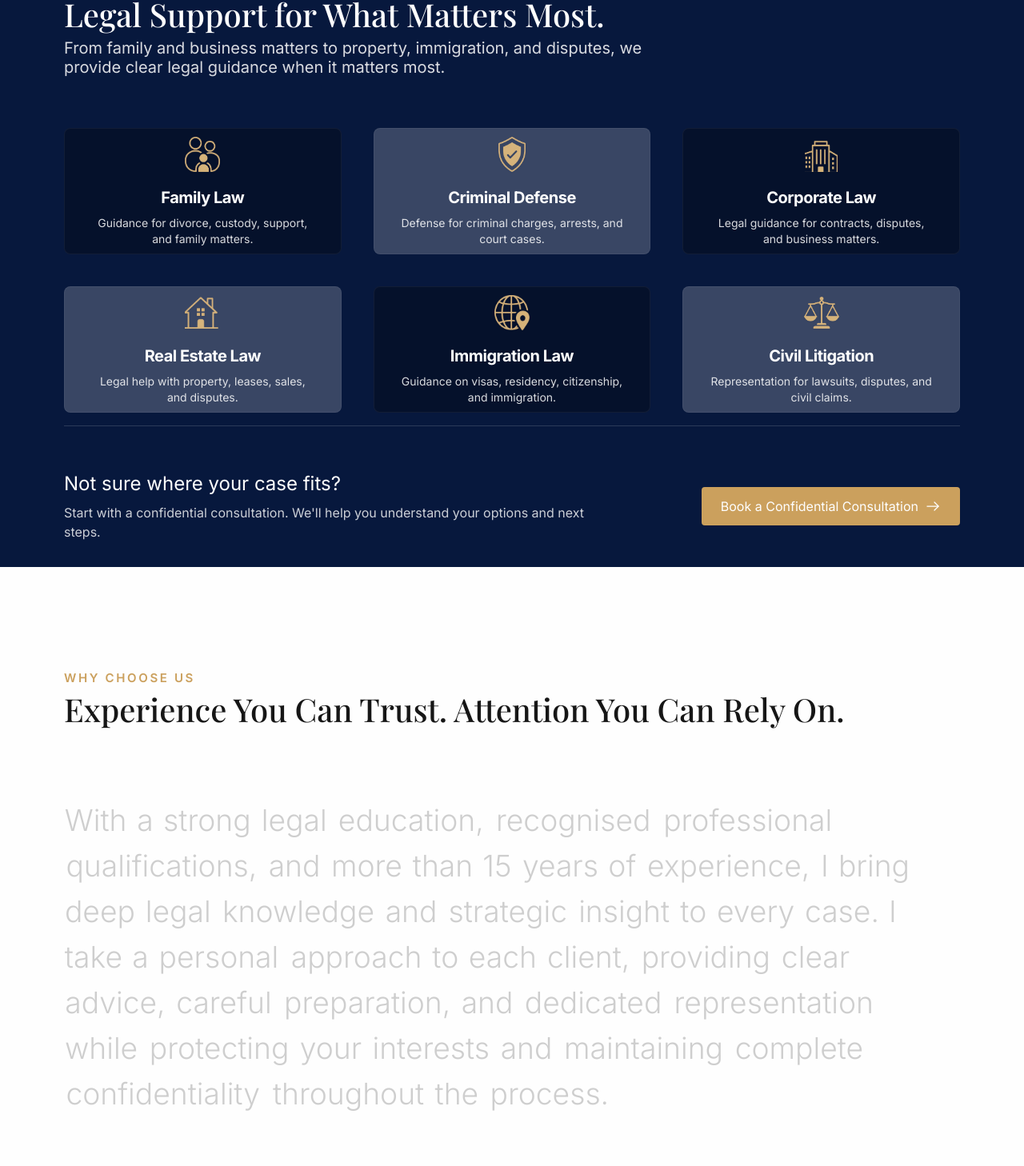
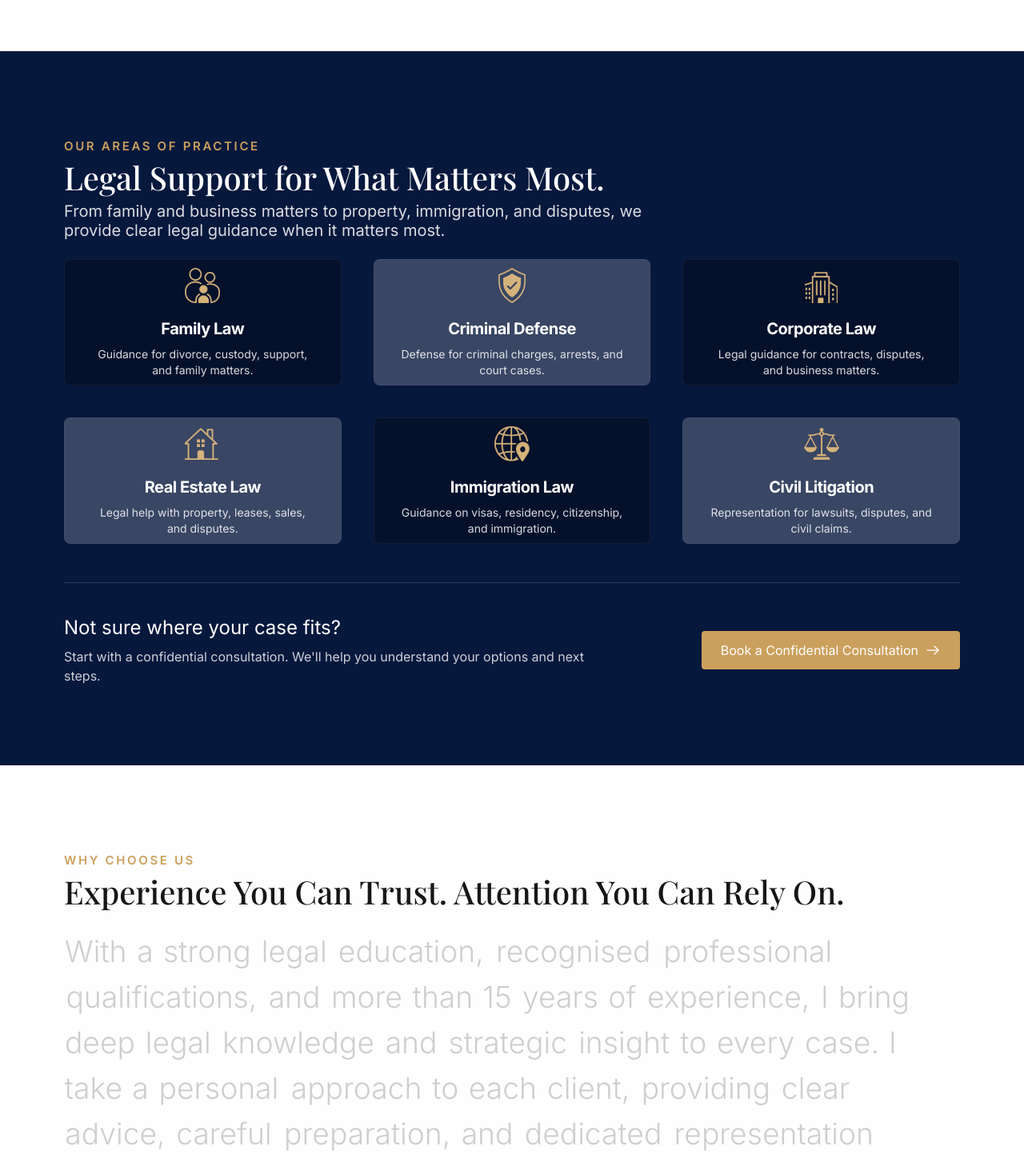
Before and after one commit to mahdidesignerrr/james-carter-lawyer, a Next.js app: page / in a window 1280 px wide. Shown: the part 1776-3234 px from the top of the page at 80% size. Built offline with nearby package versions, Linux system fonts and the light colour scheme; a web font is replaced by a local one.

Commit message:
style(layout): harmonize section vertical rhythm and paddings to match Figma design specifications

```diff
--- a/src/presentation/components/atoms/SectionHeading.tsx
+++ b/src/presentation/components/atoms/SectionHeading.tsx
@@ -48,7 +48,7 @@ export const SectionHeading: React.FC<SectionHeadingProps> = ({
   };
 
   return (
-    <div className={`flex flex-col ${alignClass} w-full pb-6 sm:pb-8 lg:pb-10 ${className}`}>
+    <div className={`flex flex-col ${alignClass} w-full pb-6 sm:pb-7 lg:pb-8 ${className}`}>
       {badge && (
         <div className="py-1 lg:py-1.5">
           <span className="font-sans font-semibold text-xs sm:text-sm lg:text-[15px] text-[#cba05d] tracking-[2.64px] uppercase select-none">
--- a/src/presentation/components/organisms/AttorneyProfileSection.tsx
+++ b/src/presentation/components/organisms/AttorneyProfileSection.tsx
@@ -10,7 +10,7 @@ export const AttorneyProfileSection: React.FC = () => {
   const { scrollTo } = useScrollNavigation();
 
   return (
-    <section id="attorney" className="bg-[#fefefe] scroll-mt-20 sm:scroll-mt-24 lg:scroll-mt-28 py-20 sm:py-24 lg:py-32">
+    <section id="attorney" className="bg-[#fefefe] scroll-mt-20 sm:scroll-mt-24 lg:scroll-mt-28 py-16 sm:py-20 lg:py-[100px]">
       <div className="max-w-[1440px] mx-auto px-6 sm:px-12 lg:px-[80px]">
         <div className="grid grid-cols-1 lg:grid-cols-12 gap-10 lg:gap-14 xl:gap-20 items-center">
           {/* Portrait Column: Figma Node 550:1317 (w-[572px] h-[824px] rounded-[8px]) */}
--- a/src/presentation/components/organisms/ConsultationSection.tsx
+++ b/src/presentation/components/organisms/ConsultationSection.tsx
@@ -36,7 +36,7 @@ export const ConsultationSection: React.FC = () => {
       {/* Main Container constrained to Figma 1440px architecture */}
       <div className="relative z-10 max-w-[1440px] mx-auto grid grid-cols-1 lg:grid-cols-2">
         {/* Left Column: White Side (Figma Node 522:767) */}
-        <div className="bg-white flex flex-col justify-between py-20 sm:py-24 lg:py-28 px-6 sm:px-12 lg:px-16 xl:px-20">
+        <div className="bg-white flex flex-col justify-between py-16 sm:py-20 lg:py-[100px] px-6 sm:px-12 lg:px-16 xl:px-20">
           {/* Top Title & Narrative */}
           <div>
             <span className="font-sans font-semibold text-xs sm:text-sm lg:text-[16px] text-[#cba05d] tracking-[2.64px] uppercase select-none block">
@@ -97,7 +97,7 @@ export const ConsultationSection: React.FC = () => {
         </div>
 
         {/* Right Column: Solid Dark Navy (Figma Node 522:778) */}
-        <div className="bg-[#07183d] text-white py-20 sm:py-24 lg:py-28 px-6 sm:px-12 lg:px-16 xl:px-20 flex flex-col justify-center">
+        <div className="bg-[#07183d] text-white py-16 sm:py-20 lg:py-[100px] px-6 sm:px-12 lg:px-16 xl:px-20 flex flex-col justify-center">
           {isSubmitted ? (
             <div className="flex flex-col items-center justify-center text-center py-16 animate-in fade-in duration-300 max-w-[560px]">
               <div className="w-16 h-16 rounded-full bg-white/10 flex items-center justify-center text-[#cba05d] mb-4 border border-white/20">
--- a/src/presentation/components/organisms/FaqSection.tsx
+++ b/src/presentation/components/organisms/FaqSection.tsx
@@ -10,7 +10,7 @@ export const FaqSection: React.FC = () => {
   const { toggle, isOpen } = useFaqAccordion("faq-cost");
 
   return (
-    <section id="faq" className="bg-[#fefefe] scroll-mt-20 sm:scroll-mt-24 lg:scroll-mt-28 py-20 sm:py-24 lg:py-32">
+    <section id="faq" className="bg-[#fefefe] scroll-mt-20 sm:scroll-mt-24 lg:scroll-mt-28 py-16 sm:py-20 lg:py-[100px]">
       <div className="max-w-5xl mx-auto px-6 md:px-12">
         <SectionHeading
           badge="FAQ"
@@ -18,7 +18,7 @@ export const FaqSection: React.FC = () => {
           subtitle="Answers to common questions about consultations, case evaluation, and our legal representation."
         />
 
-        <div className="mt-8 sm:mt-12 border-t border-[#e6e8ec] rounded-lg overflow-hidden shadow-sm">
+        <div className="mt-6 sm:mt-8 lg:mt-10 border-t border-[#e6e8ec] rounded-lg overflow-hidden shadow-sm">
           {FAQ_DATA.map((item) => (
             <FaqItem
               key={item.id}
--- a/src/presentation/components/organisms/FinalCtaBanner.tsx
+++ b/src/presentation/components/organisms/FinalCtaBanner.tsx
@@ -8,9 +8,9 @@ export const FinalCtaBanner: React.FC = () => {
   const { scrollTo } = useScrollNavigation();
 
   return (
-    <section className="bg-[#fefefe] px-4 sm:px-8 lg:px-[120px] py-20 sm:py-24 lg:py-32 flex justify-center">
+    <section className="bg-[#fefefe] px-4 sm:px-8 lg:px-[120px] py-16 sm:py-20 lg:py-[100px] flex justify-center">
       {/* Container (Figma Node 522:749) - Exact 1200px max width, #030a1a background, rounded 8px */}
-      <div className="bg-[#030a1a] w-full max-w-[1200px] rounded-[8px] overflow-hidden relative px-6 py-16 sm:px-12 sm:py-20 lg:px-[120px] lg:py-[100px] flex flex-col items-center justify-center text-center shadow-2xl">
+      <div className="bg-[#030a1a] w-full max-w-[1200px] rounded-[8px] overflow-hidden relative px-6 py-12 sm:px-12 sm:py-16 lg:px-[100px] lg:py-[80px] flex flex-col items-center justify-center text-center shadow-2xl">
         {/* Decorative Golden Circles (Figma Nodes 522:764 & 522:765) */}
         <div
           aria-hidden="true"
--- a/src/presentation/components/organisms/FooterSection.tsx
+++ b/src/presentation/components/organisms/FooterSection.tsx
@@ -8,7 +8,7 @@ export const FooterSection: React.FC = () => {
   const { scrollTo } = useScrollNavigation();
 
   return (
-    <footer className="bg-[#e6e8ec] text-[#07183d] pt-20 sm:pt-24 lg:pt-[100px] px-6 sm:px-12 lg:px-8">
+    <footer className="bg-[#e6e8ec] text-[#07183d] pt-16 sm:pt-20 lg:pt-[100px] px-6 sm:px-12 lg:px-8">
       <div className="max-w-[1200px] mx-auto w-full">
         {/* Main Content (Figma Node 566:1747) */}
         <div className="flex flex-col lg:flex-row items-start justify-between gap-12 lg:gap-16 pb-[48px]">
@@ -86,7 +86,7 @@ export const FooterSection: React.FC = () => {
         </div>
 
         {/* Bottom Bar: Copyright & Advertising Disclaimer (Node 566:1748) */}
-        <div className="border-t-[0.5px] border-[#59647d] pt-6 pb-20 sm:pb-24 flex flex-col sm:flex-row items-center justify-between gap-4 font-sans font-normal text-sm sm:text-base text-[#59647d]">
+        <div className="border-t-[0.5px] border-[#59647d] pt-6 pb-16 sm:pb-20 lg:pb-[100px] flex flex-col sm:flex-row items-center justify-between gap-4 font-sans font-normal text-sm sm:text-base text-[#59647d]">
           <p className="text-center sm:text-left">
             © 2026 James Carter, Attorneys at Law. All rights reserved.
           </p>
--- a/src/presentation/components/organisms/HowItWorksSection.tsx
+++ b/src/presentation/components/organisms/HowItWorksSection.tsx
@@ -70,7 +70,7 @@ export const HowItWorksSection: React.FC = () => {
   ];
 
   return (
-    <section id="how-it-works" className="bg-[#e6e8ec] scroll-mt-20 sm:scroll-mt-24 lg:scroll-mt-28 py-20 sm:py-24 lg:py-32">
+    <section id="how-it-works" className="bg-[#e6e8ec] scroll-mt-20 sm:scroll-mt-24 lg:scroll-mt-28 py-16 sm:py-20 lg:py-[100px]">
       <div className="max-w-7xl mx-auto px-6 md:px-12 lg:px-20">
         <SectionHeading
           badge="HOW IT WORKS"
@@ -78,7 +78,7 @@ export const HowItWorksSection: React.FC = () => {
         />
 
         {/* Unified 4-Step Container Matching Figma Image 1 & Node 522:711 */}
-        <div className="bg-[#fefefe] rounded-2xl shadow-sm border border-neutral-200/90 overflow-hidden mt-8 sm:mt-12">
+        <div className="bg-[#fefefe] rounded-2xl shadow-sm border border-neutral-200/90 overflow-hidden mt-6 sm:mt-8 lg:mt-10">
           <div className="grid grid-cols-1 md:grid-cols-2 lg:grid-cols-4 divide-y md:divide-y-0 lg:divide-x divide-neutral-200/80">
             {steps.map((step) => (
               <div
--- a/src/presentation/components/organisms/IntroductionSection.tsx
+++ b/src/presentation/components/organisms/IntroductionSection.tsx
@@ -10,7 +10,7 @@ export const IntroductionSection: React.FC = () => {
   const { scrollTo } = useScrollNavigation();
 
   return (
-    <section id="introduction" className="bg-[#fefefe] scroll-mt-20 sm:scroll-mt-24 lg:scroll-mt-28 py-20 sm:py-24 lg:py-32">
+    <section id="introduction" className="bg-[#fefefe] scroll-mt-20 sm:scroll-mt-24 lg:scroll-mt-28 py-16 sm:py-20 lg:py-[100px]">
       <div className="max-w-7xl mx-auto px-4 sm:px-6 md:px-12 lg:px-20">
         {/* Desktop Side-by-Side Layout (lg and above) */}
         <div className="hidden lg:grid lg:grid-cols-2 gap-16 lg:gap-20 items-center">
--- a/src/presentation/components/organisms/PracticeAreasSection.tsx
+++ b/src/presentation/components/organisms/PracticeAreasSection.tsx
@@ -13,7 +13,7 @@ export const PracticeAreasSection: React.FC = () => {
   return (
     <section
       id="practice-areas"
-      className="bg-[#fefefe] lg:bg-[#07183d] scroll-mt-20 sm:scroll-mt-24 lg:scroll-mt-28 py-20 sm:py-24 lg:py-32 relative transition-colors duration-300"
+      className="bg-[#fefefe] lg:bg-[#07183d] scroll-mt-20 sm:scroll-mt-24 lg:scroll-mt-28 py-16 sm:py-20 lg:py-[100px] relative transition-colors duration-300"
     >
       <div className="max-w-7xl mx-auto px-4 sm:px-6 md:px-12 lg:px-20">
         {/* Section Heading with responsive theme */}
@@ -25,14 +25,14 @@ export const PracticeAreasSection: React.FC = () => {
         />
 
         {/* 6 Cards Grid: 2 columns on mobile, 3 on desktop with generous Figma gaps */}
-        <div className="grid grid-cols-1 sm:grid-cols-2 lg:grid-cols-3 gap-6 lg:gap-10 pt-6 pb-12 sm:pb-16">
+        <div className="grid grid-cols-1 sm:grid-cols-2 lg:grid-cols-3 gap-6 lg:gap-10 pt-4 pb-10 sm:pb-12">
           {PRACTICE_AREAS.map((area) => (
             <PracticeAreaCard key={area.id} area={area} />
           ))}
         </div>
 
         {/* Lets Get Started (Figma Node 522:696) - Clean unboxed callout */}
-        <div className="pt-10 sm:pt-14 flex flex-col md:flex-row md:items-center justify-between gap-6 border-t border-black/10 lg:border-white/15">
+        <div className="pt-8 sm:pt-10 flex flex-col md:flex-row md:items-center justify-between gap-6 border-t border-black/10 lg:border-white/15">
           <div className="flex flex-col items-start gap-2 max-w-2xl">
             <h4 className="font-sans font-normal text-xl sm:text-2xl lg:text-[24px] text-[#5c4f39] lg:text-[#fefefe]">
               Not sure where your case fits?
--- a/src/presentation/components/organisms/TestimonialsSection.tsx
+++ b/src/presentation/components/organisms/TestimonialsSection.tsx
@@ -12,11 +12,11 @@ export const TestimonialsSection: React.FC = () => {
   return (
     <section
       id="testimonials"
-      className="bg-[#e6e8ec] scroll-mt-20 sm:scroll-mt-24 lg:scroll-mt-28 py-20 sm:py-24 lg:py-32"
+      className="bg-[#e6e8ec] scroll-mt-20 sm:scroll-mt-24 lg:scroll-mt-28 py-16 sm:py-20 lg:py-[100px]"
     >
       <div className="max-w-[1440px] mx-auto px-6 sm:px-12 lg:px-[80px]">
         {/* Section Heading matching Figma Node 550:1445 */}
-        <div className="pb-10 sm:pb-12 lg:pb-14">
+        <div className="pb-8 sm:pb-10 lg:pb-12">
           <SectionHeading
             badge="TESTIMONIALS"
             title="Trusted by the People We Represent."
--- a/src/presentation/components/organisms/WhyChooseUsSection.tsx
+++ b/src/presentation/components/organisms/WhyChooseUsSection.tsx
@@ -55,7 +55,7 @@ export const WhyChooseUsSection: React.FC = () => {
   return (
     <section
       id="why-us"
-      className="bg-[#07183d] lg:bg-[#fefefe] scroll-mt-20 sm:scroll-mt-24 lg:scroll-mt-28 py-20 sm:py-24 lg:py-[120px] transition-colors duration-300"
+      className="bg-[#07183d] lg:bg-[#fefefe] scroll-mt-20 sm:scroll-mt-24 lg:scroll-mt-28 py-16 sm:py-20 lg:py-[100px] transition-colors duration-300"
     >
       <div className="max-w-[1440px] mx-auto px-6 sm:px-12 lg:px-[80px]">
         {/* Heading: Corrected from invisible white to crisp dark-to-light theme */}
@@ -66,7 +66,7 @@ export const WhyChooseUsSection: React.FC = () => {
         />
 
         {/* Narrative text with balanced line-height and scroll-driven word highlight */}
-        <div ref={containerRef} className="max-w-6xl pt-6 lg:pt-10">
+        <div ref={containerRef} className="max-w-6xl pt-4 sm:pt-6 lg:pt-8">
           <p className="font-sans font-light text-lg sm:text-2xl md:text-3xl lg:text-[38px] leading-snug sm:leading-relaxed lg:leading-[1.5] tracking-normal">
             {words.map((word, index) => (
               <span
```
